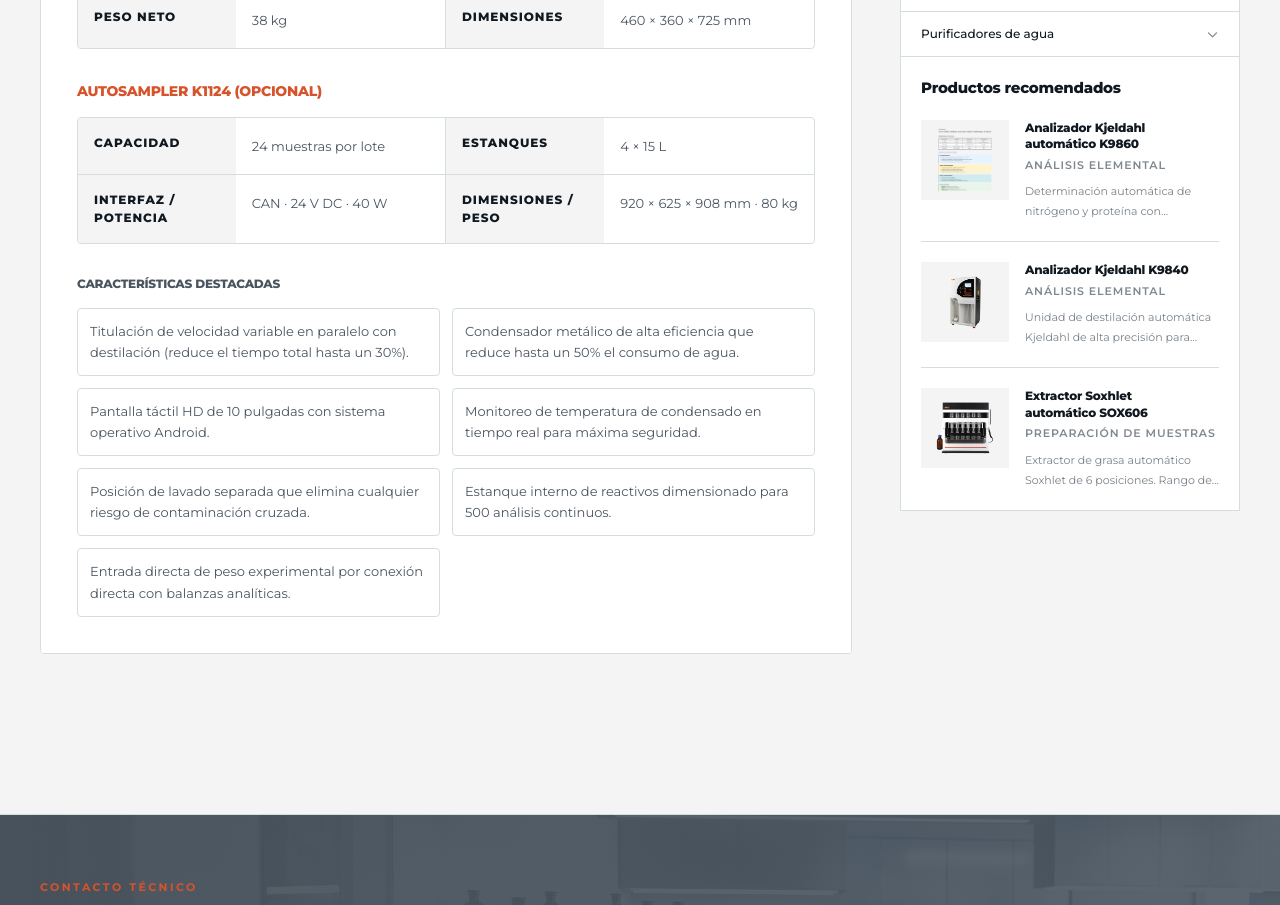
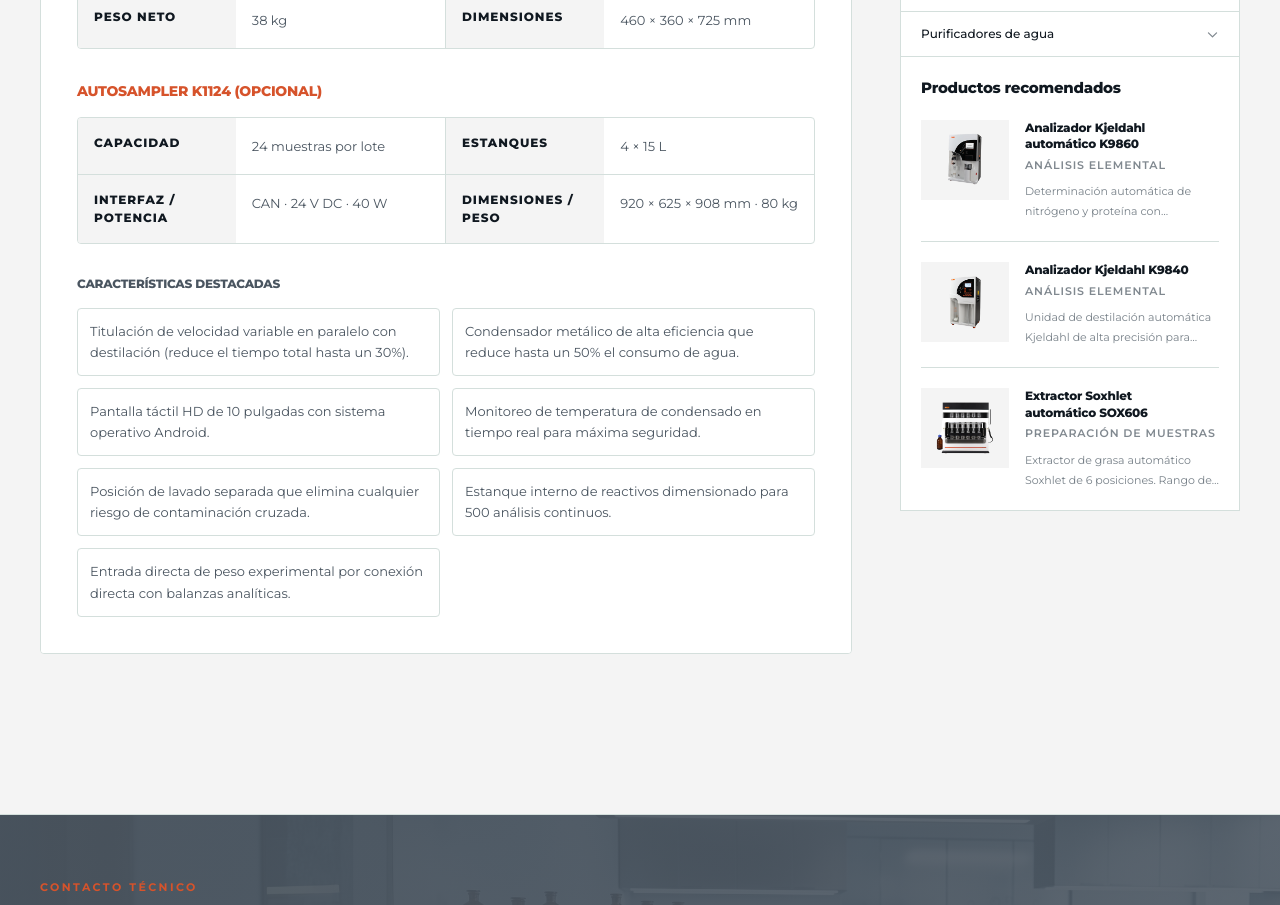
Before and after one commit to delcarpiohub/LandingPage, a Next.js app: page /productos/hanon-k1160 in a window 1280 px wide. Shown: the part 1920-2825 px from the top of the page. Built offline with nearby package versions, Linux system fonts and the light colour scheme.

Commit message:
feat: cambia la foto de portada del analizador Hanon K9860 por la imagen frontal correcta (Imagen Portada.png) con fondo transparente

```diff
--- a/src/app/productos/[slug]/page.tsx
+++ b/src/app/productos/[slug]/page.tsx
@@ -95,7 +95,7 @@ export default async function ProductDetailPage({
       ]
     : isK9860
     ? [
-        { src: "/productos/hanon-k9860/frontal.png", alt: "Vista frontal del analizador Kjeldahl automático Hanon K9860" },
+        { src: "/productos/hanon-k9860/frontal-v2.png", alt: "Vista frontal del analizador Kjeldahl automático Hanon K9860" },
         { src: "/productos/hanon-k9860/imagen-2.webp", alt: "Detalle del sistema de destilación del analizador Kjeldahl K9860" },
         { src: "/productos/hanon-k9860/imagen-3.webp", alt: "Detalle del sistema de titulación y dosificación del analizador Kjeldahl K9860" }
       ]
--- a/src/content/productos.ts
+++ b/src/content/productos.ts
@@ -61,7 +61,7 @@ export const productosData: Producto[] = [
     ],
     fotos: {
       frontal: {
-        src: "/productos/hanon-k9860/frontal.png",
+        src: "/productos/hanon-k9860/frontal-v2.png",
         alt: "Fotografía frontal del analizador Kjeldahl automático Hanon K9860",
       },
       autosampler: {
--- a/src/lib/mock-products.ts
+++ b/src/lib/mock-products.ts
@@ -205,7 +205,7 @@ export const mockProducts: Product[] = [
       "Alta precisión de bureta hasta 2.0 μL/step",
       "Pre-instalación de funciones de autolimpieza y seguridad",
     ],
-    imageUrl: "/productos/hanon-k9860/frontal.png",
+    imageUrl: "/productos/hanon-k9860/frontal-v2.png",
     detail: {
       brand: "Hanon",
       model: "K9860",
```
Also changed, not shown: public/productos/hanon-k9860/frontal-v2.png (added).
